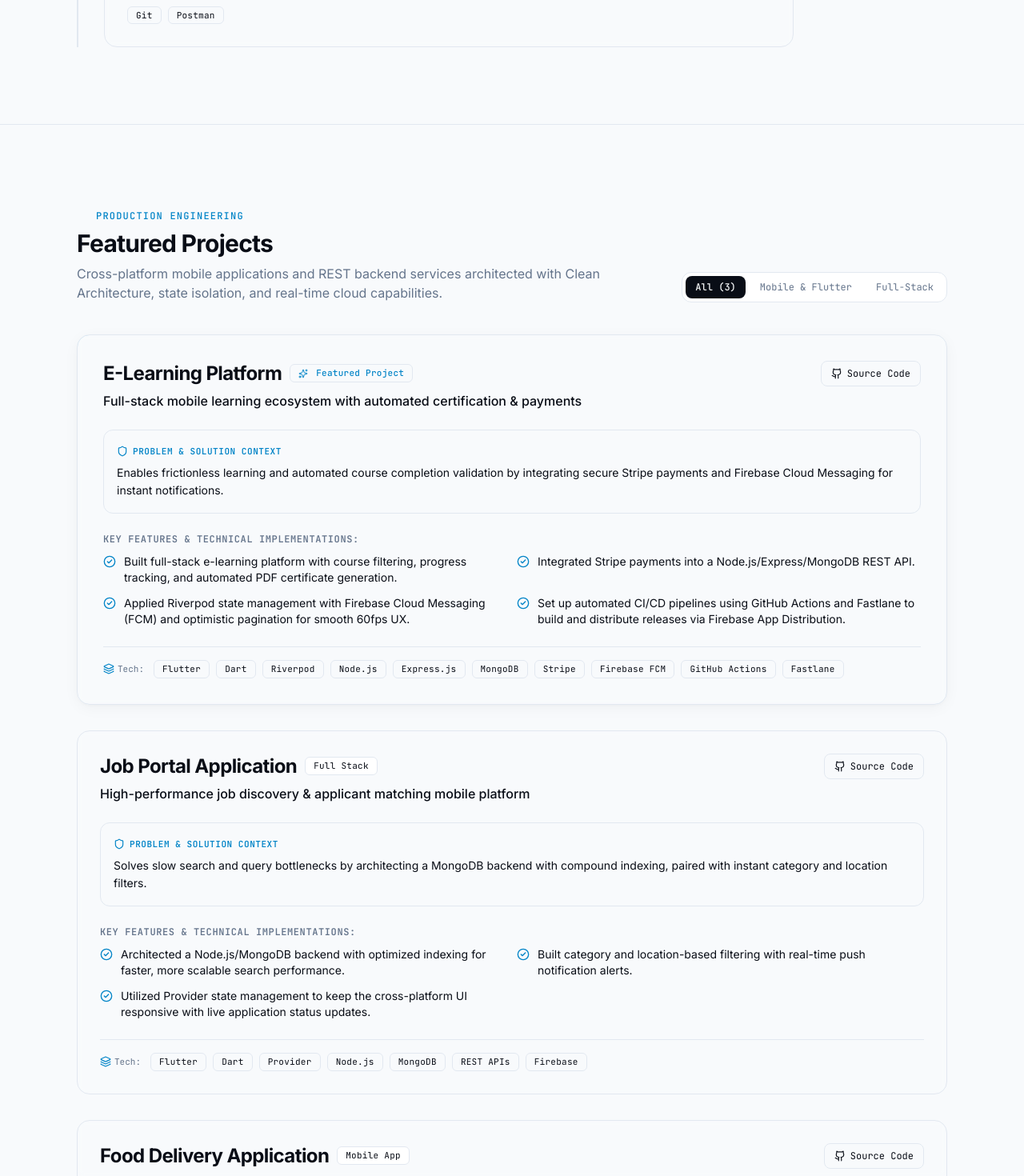
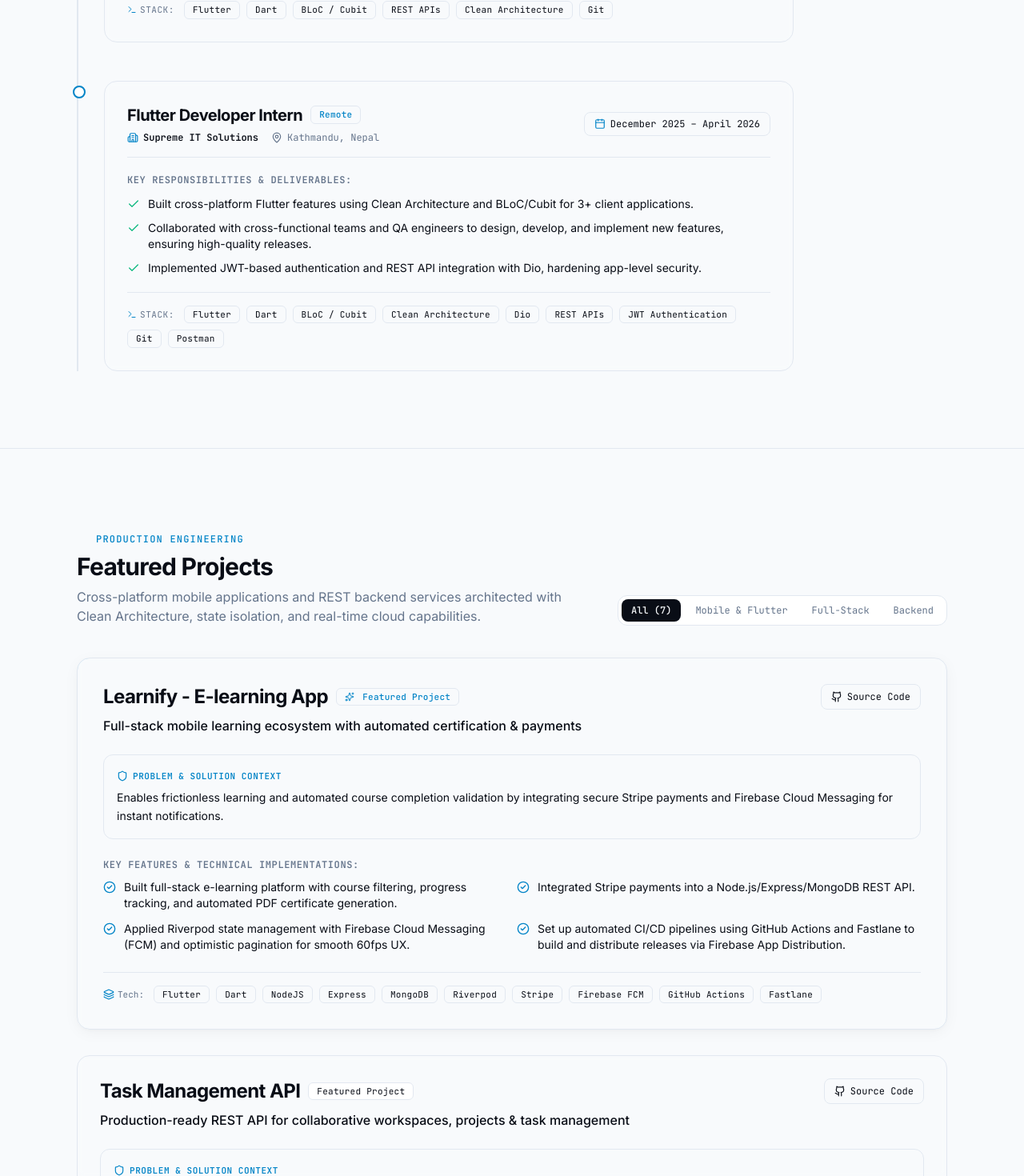
Before and after one commit to irajkumarr/irajkumarr.github.io, a Next.js app: page / in a window 1280 px wide. Shown: the part 2280-3750 px from the top of the page at 80% size. Built offline with nearby package versions, Linux system fonts and the light colour scheme.

Commit message:
feat: update About, Projects, ResumeSection, and TerminalModal components for improved clarity and functionality; enhance portfolio data with new experiences and projects

```diff
--- a/src/components/sections/About.tsx
+++ b/src/components/sections/About.tsx
@@ -69,9 +69,9 @@ export function About() {
                 <Briefcase className="w-4 h-4" />
               </div>
               <div className="text-xs">
-                <p className="text-muted-foreground font-mono">Experience</p>
+                <p className="text-muted-foreground font-mono">Industry Experience</p>
                 <p className="font-semibold text-foreground text-sm">
-                  Supreme IT Solutions
+                  DevanaSoft &bull; Supreme IT
                 </p>
               </div>
             </div>
--- a/src/components/sections/Projects.tsx
+++ b/src/components/sections/Projects.tsx
@@ -1,7 +1,15 @@
 "use client";
 
 import { useState } from "react";
-import { ExternalLink, Layers, Sparkles, CheckCircle2, ArrowRight, Smartphone, Server, Database, Shield } from "lucide-react";
+import {
+  ExternalLink,
+  Layers,
+  Sparkles,
+  CheckCircle2,
+  Calendar,
+  Shield,
+  Tag,
+} from "lucide-react";
 import { Github } from "@/components/ui/Icons";
 import { PORTFOLIO_DATA } from "@/data/portfolio-data";
 import { SectionContainer } from "../layout/SectionContainer";
@@ -11,16 +19,34 @@ import { Badge } from "../ui/Badge";
 import { Button } from "../ui/Button";
 
 export function Projects() {
-  const [activeFilter, setActiveFilter] = useState<"all" | "flutter" | "fullstack">("all");
+  const [activeFilter, setActiveFilter] = useState<
+    "all" | "flutter" | "fullstack" | "backend"
+  >("all");
 
   const filteredProjects = PORTFOLIO_DATA.projects.filter((project) => {
-    if (activeFilter === "flutter") return project.technologies.includes("Flutter");
-    if (activeFilter === "fullstack") return project.badge?.toLowerCase().includes("full stack") || project.featured;
+    if (activeFilter === "flutter")
+      return project.technologies.includes("Flutter");
+    if (activeFilter === "backend")
+      return (
+        project.technologies.includes("NodeJS") ||
+        project.technologies.includes("Express") ||
+        project.technologies.includes("NestJS") ||
+        project.technologies.includes("JavaScript") ||
+        project.technologies.includes("TypeScript")
+      );
+    if (activeFilter === "fullstack")
+      return (
+        project.badge?.toLowerCase().includes("full stack") || project.featured
+      );
+
     return true;
   });
 
   return (
-    <SectionContainer id="projects" className="border-t border-surface-border/60">
+    <SectionContainer
+      id="projects"
+      className="border-t border-surface-border/60"
+    >
       <div className="flex flex-col sm:flex-row sm:items-end justify-between gap-6 mb-10">
         <SectionHeading
           eyebrow="Production Engineering"
@@ -30,7 +56,7 @@ export function Projects() {
         />
 
         {/* Project Category Filter Pills */}
-        <div className="flex items-center gap-1.5 p-1 rounded-xl bg-surface border border-surface-border self-start sm:self-auto shrink-0">
+        <div className="flex items-center gap-1.5 p-1 rounded-xl bg-surface border border-surface-border self-start sm:self-auto shrink-0 shadow-2xs">
           <button
             onClick={() => setActiveFilter("all")}
             className={`px-3 py-1.5 rounded-lg text-xs font-mono transition-all ${
@@ -61,12 +87,22 @@ export function Projects() {
           >
             Full-Stack
           </button>
+          <button
+            onClick={() => setActiveFilter("backend")}
+            className={`px-3 py-1.5 rounded-lg text-xs font-mono transition-all ${
+              activeFilter === "backend"
+                ? "bg-foreground text-background font-medium shadow-2xs"
+                : "text-muted-foreground hover:text-foreground"
+            }`}
+          >
+            Backend
+          </button>
         </div>
       </div>
 
       <div className="grid grid-cols-1 gap-8">
         {filteredProjects.map((project, index) => {
-          const isPrimary = project.id === "e-learning-platform";
+          const isPrimary = index === 0;
 
           return (
             <Card
@@ -80,18 +116,26 @@ export function Projects() {
               <div className="flex flex-col space-y-6">
                 {/* Header Row */}
                 <div className="flex flex-col sm:flex-row sm:items-start justify-between gap-4">
-                  <div className="space-y-1.5 max-w-2xl">
+                  <div className="space-y-2 max-w-2xl">
                     <div className="flex flex-wrap items-center gap-2.5">
                       <h3 className="text-xl sm:text-2xl font-bold text-foreground tracking-tight">
                         {project.title}
                       </h3>
+
+                      {/* Project Badge / Tag */}
                       {project.badge && (
-                        <Badge variant={isPrimary ? "accent" : "default"} size="sm">
-                          {isPrimary && <Sparkles className="w-3 h-3 mr-1 text-accent" />}
+                        <Badge
+                          variant={isPrimary ? "accent" : "default"}
+                          size="sm"
+                        >
+                          {isPrimary && (
+                            <Sparkles className="w-3 h-3 mr-1 text-accent" />
+                          )}
                           {project.badge}
                         </Badge>
                       )}
                     </div>
+
                     <p className="text-sm sm:text-base font-medium text-foreground/85">
                       {project.tagline}
                     </p>
@@ -106,7 +150,11 @@ export function Projects() {
                         rel="noopener noreferrer"
                         aria-label={`${project.title} GitHub Repository`}
                       >
-                        <Button variant="secondary" size="sm" className="gap-1.5 font-mono">
+                        <Button
+                          variant="secondary"
+                          size="sm"
+                          className="gap-1.5 font-mono"
+                        >
                           <Github className="w-3.5 h-3.5" />
                           <span>Source Code</span>
                         </Button>
@@ -119,7 +167,11 @@ export function Projects() {
                         rel="noopener noreferrer"
                         aria-label={`${project.title} Live Preview`}
                       >
-                        <Button variant="primary" size="sm" className="gap-1.5 font-mono">
+                        <Button
+                          variant="primary"
+                          size="sm"
+                          className="gap-1.5 font-mono"
+                        >
                           <ExternalLink className="w-3.5 h-3.5" />
                           <span>Live Demo</span>
                         </Button>
@@ -129,6 +181,7 @@ export function Projects() {
                 </div>
 
                 {/* Problem Solved Callout Box */}
+                {project.problemSolved && (
                   <div className="p-4 rounded-xl bg-surface-hover/70 border border-surface-border/90 text-xs sm:text-sm">
                     <div className="flex items-center gap-1.5 font-semibold text-accent font-mono uppercase tracking-wider text-[11px] mb-1.5">
                       <Shield className="w-3.5 h-3.5" />
@@ -138,8 +191,10 @@ export function Projects() {
                       {project.problemSolved}
                     </p>
                   </div>
+                )}
 
                 {/* Key Features & Architecture Deliverables */}
+                {project.highlights && project.highlights.length > 0 && (
                   <div className="space-y-2.5">
                     <h4 className="text-xs font-mono uppercase tracking-wider text-muted-foreground font-semibold">
                       Key Features & Technical Implementations:
@@ -156,6 +211,7 @@ export function Projects() {
                       ))}
                     </ul>
                   </div>
+                )}
 
                 {/* Tech Stack Chips */}
                 <div className="pt-4 border-t border-surface-border/60">
--- a/src/components/sections/ResumeSection.tsx
+++ b/src/components/sections/ResumeSection.tsx
@@ -96,19 +96,36 @@ export function ResumeSection() {
 
             <div className="space-y-5">
               {/* Experience Summary */}
-              <div className="space-y-1.5">
+              <div className="space-y-3">
+                <div className="space-y-1">
                   <div className="flex items-center justify-between">
                     <span className="text-sm font-bold text-foreground">
+                      Flutter Developer Intern
+                    </span>
+                    <span className="text-xs font-mono text-emerald-500 font-medium">
+                      Aug 2026 – Present
+                    </span>
+                  </div>
+                  <p className="text-xs text-accent font-mono font-medium">DevanaSoft Pvt. Ltd. &bull; Gatthaghar (Onsite)</p>
+                  <p className="text-xs text-muted-foreground leading-relaxed pt-0.5">
+                    Developing production cross-platform mobile features in Flutter with responsive state isolation and REST API integrations.
+                  </p>
+                </div>
+
+                <div className="pt-2.5 border-t border-surface-border/40 space-y-1">
+                  <div className="flex items-center justify-between">
+                    <span className="text-sm font-semibold text-foreground/90">
                       Flutter Developer Intern
                     </span>
                     <span className="text-xs font-mono text-muted-foreground">
                       Dec 2025 – Apr 2026
                     </span>
                   </div>
-                <p className="text-xs text-accent font-mono font-medium">Supreme IT Solutions &bull; Remote</p>
-                <p className="text-xs text-muted-foreground leading-relaxed pt-1">
-                  Engineered cross-platform mobile features with Clean Architecture & BLoC/Cubit for 3+ client applications. Hardened app security using JWT authentication and Dio REST integrations.
+                  <p className="text-xs text-accent/80 font-mono font-medium">Supreme IT Solutions &bull; Remote</p>
+                  <p className="text-xs text-muted-foreground leading-relaxed pt-0.5">
+                    Engineered cross-platform mobile features with Clean Architecture & BLoC/Cubit for 3+ client applications.
                   </p>
+                </div>
               </div>
 
               {/* Projects Summary */}
@@ -119,15 +136,15 @@ export function ResumeSection() {
                 <div className="grid grid-cols-1 sm:grid-cols-3 gap-2.5">
                   <div className="p-3 rounded-xl border border-surface-border bg-surface text-xs shadow-2xs">
                     <p className="font-semibold text-foreground">Learnify E-Learning</p>
-                    <p className="text-[11px] text-muted-foreground font-mono mt-0.5">Flutter &bull; Node &bull; Stripe</p>
+                    <p className="text-[11px] text-muted-foreground font-mono mt-0.5">Flutter &bull; NodeJS &bull; Stripe</p>
                   </div>
                   <div className="p-3 rounded-xl border border-surface-border bg-surface text-xs shadow-2xs">
-                    <p className="font-semibold text-foreground">Job Portal App</p>
-                    <p className="text-[11px] text-muted-foreground font-mono mt-0.5">Flutter &bull; MongoDB Index</p>
+                    <p className="font-semibold text-foreground">ServiceOnWheels</p>
+                    <p className="text-[11px] text-muted-foreground font-mono mt-0.5">Flutter &bull; NodeJS &bull; MongoDB</p>
                   </div>
                   <div className="p-3 rounded-xl border border-surface-border bg-surface text-xs shadow-2xs">
-                    <p className="font-semibold text-foreground">Food Delivery</p>
-                    <p className="text-[11px] text-muted-foreground font-mono mt-0.5">Flutter &bull; FCM Alerts</p>
+                    <p className="font-semibold text-foreground">Rojgari Job Platform</p>
+                    <p className="text-[11px] text-muted-foreground font-mono mt-0.5">Flutter &bull; Express &bull; JWT</p>
                   </div>
                 </div>
               </div>
--- a/src/data/portfolio-data.ts
+++ b/src/data/portfolio-data.ts
@@ -68,7 +68,7 @@ export const PORTFOLIO_DATA = {
     title: "Engineering reliable mobile apps & scalable backend architectures.",
     paragraphs: [
       "I am a software developer with a deep focus on Flutter cross-platform mobile development and Node.js backend engineering. I enjoy architecting systems from first principles — applying Clean Architecture, strict state management patterns, and performant database indexing.",
-      "My industry experience includes developing client applications at Supreme IT Solutions, where I delivered scalable features using BLoC/Cubit, integrated secure REST APIs via Dio, and implemented JWT-based authentication pipelines.",
+      "My industry experience includes developing client applications at Supreme IT Solutions and currently building production Flutter mobile features onsite at DevanaSoft Pvt. Ltd., applying BLoC/Cubit, integrating secure REST APIs via Dio, and implementing robust state workflows.",
       "I am currently completing my Bachelor of Science in Computer Science and Information Technology (B.Sc. CSIT) at Birendra Multiple Campus, Tribhuvan University, deepening my understanding of data structures, algorithms, database systems, and distributed computing.",
     ],
     technicalStrengths: [
@@ -82,6 +82,30 @@ export const PORTFOLIO_DATA = {
   },
 
   experience: [
+    {
+      id: "devanasoft",
+      role: "Flutter Developer Intern",
+      company: "DevanaSoft Pvt. Ltd.",
+      location: "Gatthaghar, Bhaktapur, Nepal",
+      workType: "Onsite",
+      period: "August 2026 – Present",
+      startDate: "Aug 2026",
+      endDate: "Present",
+      current: true,
+      description: [
+        "Developing production-ready cross-platform mobile features in Flutter with responsive UI and clean state management.",
+        "Collaborating onsite with senior engineers and QA to architect, implement, and maintain reliable mobile applications.",
+        "Integrating REST APIs and optimizing state workflows to deliver seamless user experiences.",
+      ],
+      technologies: [
+        "Flutter",
+        "Dart",
+        "BLoC / Cubit",
+        "REST APIs",
+        "Clean Architecture",
+        "Git",
+      ],
+    },
     {
       id: "supreme-it-solutions",
       role: "Flutter Developer Intern",
@@ -113,8 +137,8 @@ export const PORTFOLIO_DATA = {
 
   projects: [
     {
-      id: "e-learning-platform",
-      title: "E-Learning Platform",
+      id: "learnify-elearning-app",
+      title: "Learnify - E-learning App",
       tagline:
         "Full-stack mobile learning ecosystem with automated certification & payments",
       description:
@@ -130,10 +154,10 @@ export const PORTFOLIO_DATA = {
       technologies: [
         "Flutter",
         "Dart",
+        "NodeJS",
+        "Express",
+        "MongoDB",
         "Riverpod",
-        "Node.js",
-        "Express.js",
-        "MongoDB",
         "Stripe",
         "Firebase FCM",
         "GitHub Actions",
@@ -144,8 +168,42 @@ export const PORTFOLIO_DATA = {
       badge: "Featured Project",
     },
     {
-      id: "job-portal-application",
-      title: "Job Portal Application",
+      id: "task-management-api",
+      title: "Task Management API",
+      tagline:
+        "Production-ready REST API for collaborative workspaces, projects & task management",
+      description:
+        "A scalable backend API built with NestJS and PostgreSQL for collaborative task management, featuring workspaces, members, projects, tasks, comments, attachments, notifications, and activity tracking.",
+      problemSolved:
+        "Provides teams with a centralized platform for organizing projects and tasks, managing workspace collaboration, tracking activities, and keeping members informed through notifications.",
+      highlights: [
+        "Built modular REST API with NestJS, TypeORM, and PostgreSQL for scalable task and project management.",
+        "Implemented JWT authentication with role-based authorization for secure workspace and resource access.",
+        "Developed workspace, member, project, task, comment, and attachment management workflows.",
+        "Implemented event-driven notifications and scheduled background jobs for automated application tasks.",
+        "Added activity logging to track important workspace, project, and task operations.",
+        "Applied request validation, API throttling, structured error handling, and Pino logging for production-ready API reliability.",
+      ],
+      technologies: [
+        "NestJS",
+        "TypeScript",
+        "PostgreSQL",
+        "TypeORM",
+        "JWT",
+        "Passport",
+        "REST API",
+        "Pino",
+        "Event Emitter",
+        "Scheduler",
+        "Throttler",
+      ],
+      githubUrl: "https://github.com/irajkumarr/Task-Management-API",
+      featured: true,
+      badge: "Featured Project",
+    },
+    {
+      id: "rojgari-job-seeker",
+      title: "Rojgari - Job Seeker Platform",
       tagline:
         "High-performance job discovery & applicant matching mobile platform",
       description:
@@ -156,23 +214,43 @@ export const PORTFOLIO_DATA = {
         "Architected a Node.js/MongoDB backend with optimized indexing for faster, more scalable search performance.",
         "Built category and location-based filtering with real-time push notification alerts.",
         "Utilized Provider state management to keep the cross-platform UI responsive with live application status updates.",
+        "Secured API endpoints and user session lifecycle with robust JWT authentication pipelines.",
       ],
       technologies: [
         "Flutter",
-        "Dart",
-        "Provider",
-        "Node.js",
+        "NodeJS",
+        "Express",
         "MongoDB",
+        "JWT",
         "REST APIs",
-        "Firebase",
       ],
       githubUrl: "https://github.com/irajkumarr/job-seeker-application",
       featured: true,
       badge: "Full Stack",
     },
     {
-      id: "food-delivery-application",
-      title: "Food Delivery Application",
+      id: "kirana-grocery-shopping",
+      title: "Kirana - Grocery Shopping App",
+      tagline:
+        "Fast and intuitive grocery commerce app with category filtering and cart checkout",
+      description:
+        "A responsive mobile grocery shopping application providing instantaneous inventory exploration, category filtering, cart calculation, and streamlined order placement.",
+      problemSolved:
+        "Provides lightning-fast mobile catalog browsing with client-side caching and dynamic price estimation for everyday household essentials.",
+      highlights: [
+        "Built intuitive grocery product catalog with rapid category navigation and keyword search.",
+        "Implemented dynamic shopping cart with real-time subtotal, discount, and tax calculation.",
+        "Connected to a Node.js REST API with MongoDB for efficient product inventory querying.",
+        "Optimized mobile render performance and smooth page transitions with Flutter.",
+      ],
+      technologies: ["Flutter", "NodeJS", "MongoDB", "REST API"],
+      githubUrl: "https://github.com/irajkumarr/grocery-application",
+      featured: false,
+      badge: "Mobile Commerce",
+    },
+    {
+      id: "chulesi-food-delivery",
+      title: "Chulesi - Food Delivery App",
       tagline:
         "End-to-end mobile ordering system with live tracking and promo logic",
       description:
@@ -186,17 +264,61 @@ export const PORTFOLIO_DATA = {
       ],
       technologies: [
         "Flutter",
-        "Dart",
-        "Node.js",
-        "Express.js",
+        "NodeJS",
         "MongoDB",
-        "Firebase FCM",
-        "JWT",
+        "Firebase Notifications",
+        "Express",
       ],
       githubUrl:
         "https://github.com/irajkumarr/chulesi-foodDelivery-app-frontend",
       featured: false,
-      badge: "Mobile App",
+      badge: "Food & Logistics",
+    },
+    {
+      id: "hostel-mate",
+      title: "HostelMate – Hostel Management System",
+      tagline:
+        "Digital hostel administration system for resident allocation, fees & notices",
+      description:
+        "A cross-platform mobile management solution for hostel administrators and residents to streamline room allocations, dues collection, meal schedules, and digital notices.",
+      problemSolved:
+        "Replaces manual paper ledgers with automated fee ledger tracking, digital complaints desk, and centralized broadcast announcements.",
+      highlights: [
+        "Designed room and bed allocation management module with occupancy rate indicators.",
+        "Implemented secure student records, monthly fee tracking, and billing invoice generation.",
+        "Engineered digital notice board with instant push alerts for hostel announcements and meal menus.",
+        "Built robust backend services with Node.js/Express and MongoDB validation schemas.",
+      ],
+      technologies: [
+        "Flutter",
+        "NodeJS",
+        "Express",
+        "MongoDB",
+        "Clean Architecture",
+      ],
+      githubUrl: "https://github.com/irajkumarr/hostel_management_app",
+      featured: false,
+      badge: "Management System",
+    },
+    {
+      id: "service-on-wheels",
+      title: "ServiceOnWheels - Servicing & Maintenance App",
+      tagline:
+        "On-demand doorstep vehicle servicing and maintenance booking platform",
+      description:
+        "A full-stack mobile platform designed to schedule doorstep vehicle servicing, track service stage progression, and manage maintenance logs with real-time updates.",
+      problemSolved:
+        "Eliminates scheduling friction between vehicle owners and mechanics with instant slot reservation, service quotation calculations, and transparent progress tracking.",
+      highlights: [
+        "Developed end-to-end service booking flow with date-time slot selection and vehicle profile management.",
+        "Architected REST APIs in Node.js & Express for maintenance categorization, pricing tiers, and booking statuses.",
+        "Integrated MongoDB for flexible booking documents and live status transitions.",
+        "Built clean, modular Flutter UI with responsive state isolation for smooth customer scheduling experience.",
+      ],
+      technologies: ["Flutter", "NodeJS", "Express", "MongoDB", "REST APIs"],
+      githubUrl: "https://github.com/irajkumarr/servicing_maintenance_app",
+      featured: true,
+      badge: "Full Stack",
     },
   ] as ProjectItem[],
 
```
Also changed, not shown: src/components/ui/TerminalModal.tsx (+15 -5 lines). Lines whose indentation alone changed are shown as unchanged.
